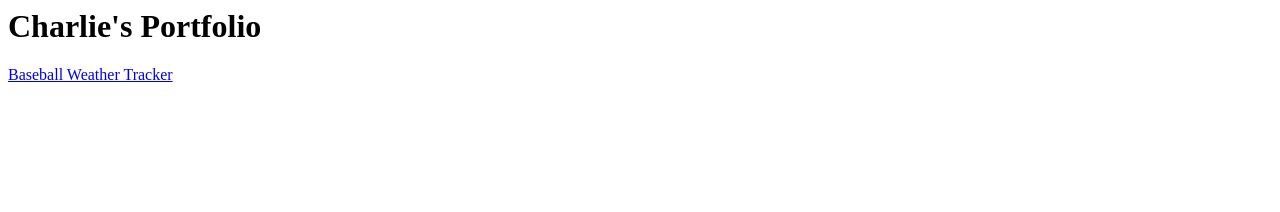
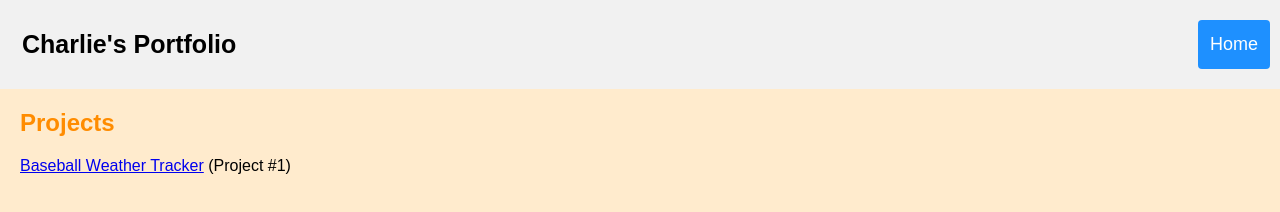
Before and after one commit to Swift18130/Swift-Portfolio, a plain HTML site: page index.html in a window 1280 px wide. Drawn offline with Linux system fonts and the light colour scheme.

Commit message:
intial styling + menu bar

```diff
--- a/index.html
+++ b/index.html
@@ -1,7 +1,30 @@
-<h1>Charlie's Portfolio</h1>
+<!DOCTYPE html>
+<html lang="en">
+<head>
+    <meta charset="UTF-8">
+    <meta http-equiv="X-UA-Compatible" content="IE=edge">
+    <meta name="viewport" content="width=device-width, initial-scale=1.0">
+    <link rel="stylesheet" href="style.css">
+    <title>Bootcamp Portfolio</title>
+</head>
+<body>
+    <div class="header">
+        <a href="https://swift18130.github.io/Swift-Portfolio/" class="logo">Charlie's Portfolio</a>
+        <div class="header-right">
+          <a href="https://swift18130.github.io/Swift-Portfolio/" class="active">Home</a>
+          <!-- <a href="#contact">Contact</a>
+          <a href="#about">About</a> -->
+        </div>
+      </div>
+
+      <div style="padding-left:20px">
+        <h2>Projects</h2>
+        <p> <a href="https://maaront.github.io/baseball-weather-schedule/">Baseball Weather Tracker</a> (Project #1)</p>
+
+      </div>
 
 
-<p>
-    <a href="https://maaront.github.io/baseball-weather-schedule/">Baseball Weather Tracker</a>
 
-    </p>
+
+</body>
+</html>
--- /dev/null
+++ b/style.css
@@ -0,0 +1,66 @@
+@media screen and (max-width: 500px) {
+    .header a {
+      float: none;
+      display: block;
+      text-align: left;
+    }
+
+    .header-right {
+      float: none;
+    }
+  }
+
+
+body {
+background-color: blanchedalmond;
+
+}
+
+h2 {
+color:darkorange;
+
+
+}
+
+* {box-sizing: border-box;}
+
+body {
+  margin: 0;
+  font-family: Arial, Helvetica, sans-serif;
+}
+
+.header {
+  overflow: hidden;
+  background-color: #f1f1f1;
+  padding: 20px 10px;
+}
+
+.header a {
+  float: left;
+  color: black;
+  text-align: center;
+  padding: 12px;
+  text-decoration: none;
+  font-size: 18px;
+  line-height: 25px;
+  border-radius: 4px;
+}
+
+.header a.logo {
+  font-size: 25px;
+  font-weight: bold;
+}
+
+.header a:hover {
+  background-color: #ddd;
+  color: black;
+}
+
+.header a.active {
+  background-color: dodgerblue;
+  color: white;
+}
+
+.header-right {
+  float: right;
+}
```
